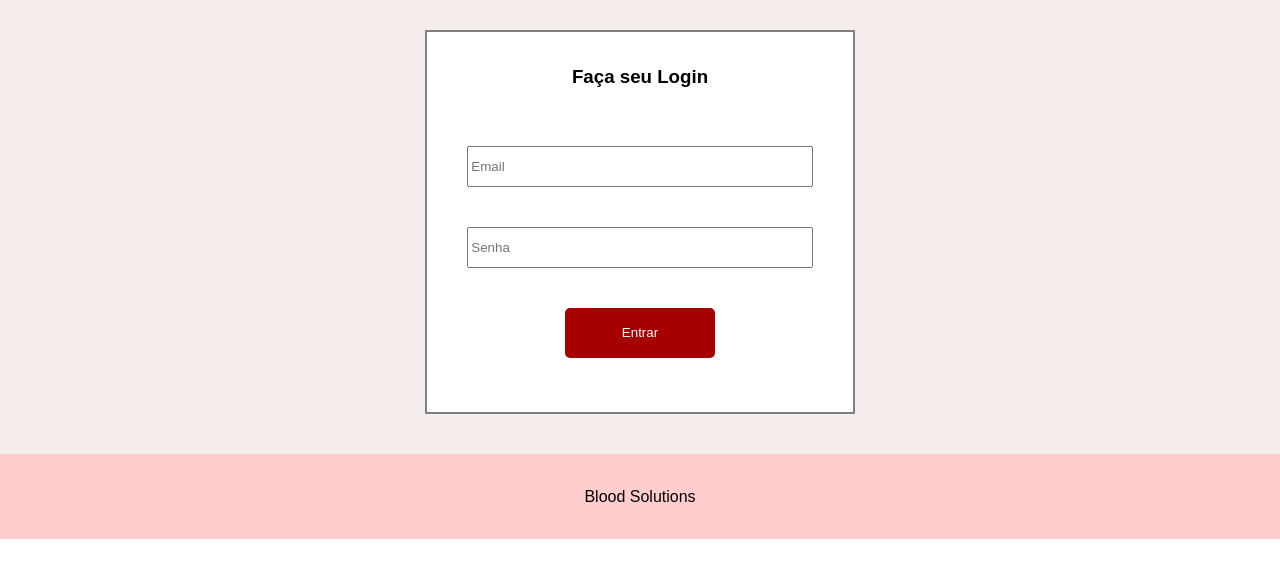
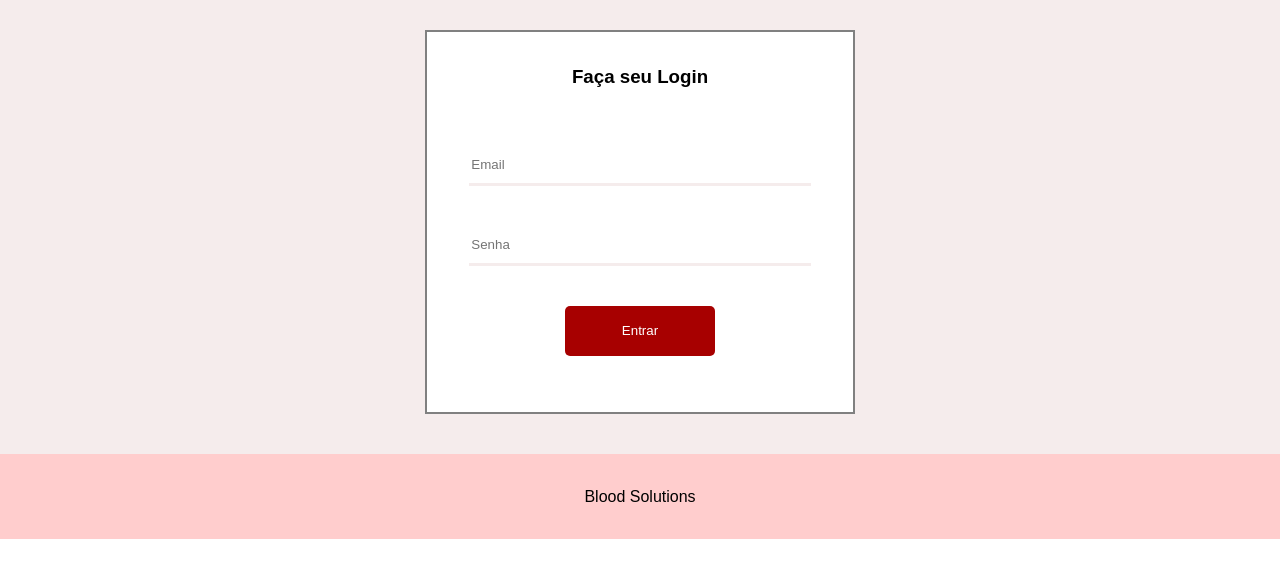
Before and after one commit to FS-Dourado/Blood_Solution, a plain HTML site: page site_institucional/login.html in a window 1280 px wide. Shown: the part 88-666 px from the top of the page. Drawn offline with Linux system fonts and the light colour scheme.

Commit message:
input form

```diff
--- a/site_institucional/css/style_login.css
+++ b/site_institucional/css/style_login.css
@@ -52,3 +52,12 @@
     border-radius: 5px;
     margin-top: 10%;
 }
+
+.form input{
+    border: none;
+    border-bottom: solid #F5ECEC ;
+}
+
+.form button{
+    cursor: pointer;
+}
--- a/site_institucional/login.html
+++ b/site_institucional/login.html
@@ -26,9 +26,9 @@
         <div class="container">
             <div class="formulario">
                 <h3>Faça seu Login</h3>
-                    <input class="campos" type="email" placeholder="Email">
+                    <input class="campos" type="email" placeholder="Email" required>
                     <input class="campos" type="password" placeholder="Senha">
-                <button>Entrar</button>
+                <button type="button">Entrar</button>
             </div>
         </div>
     </div>
```
